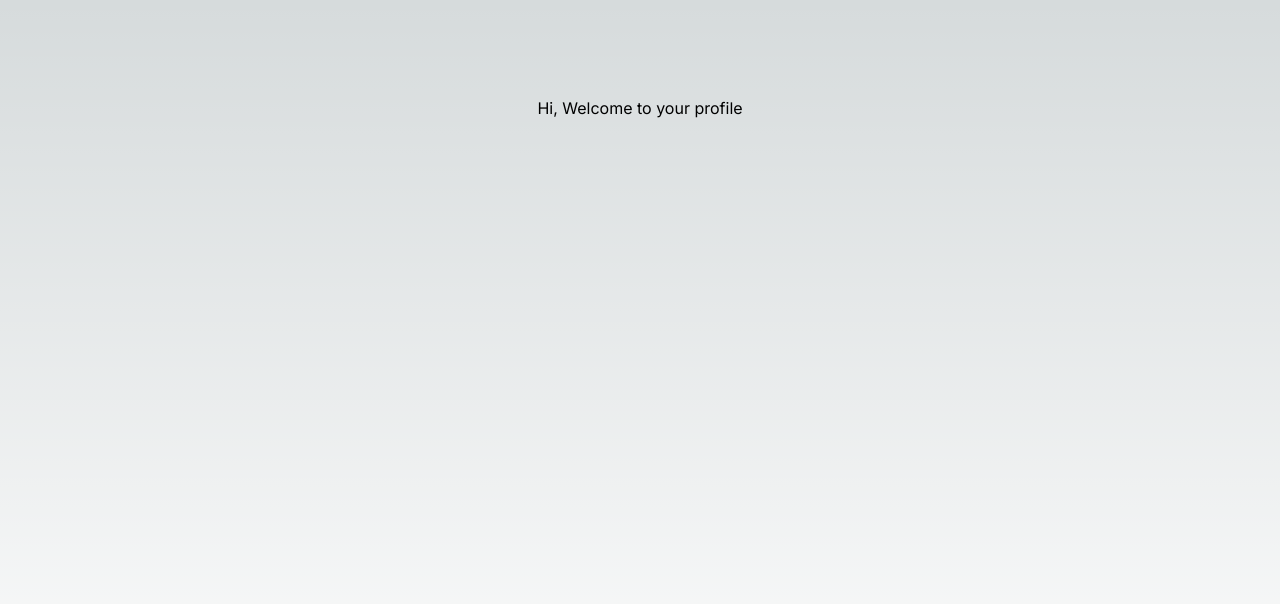
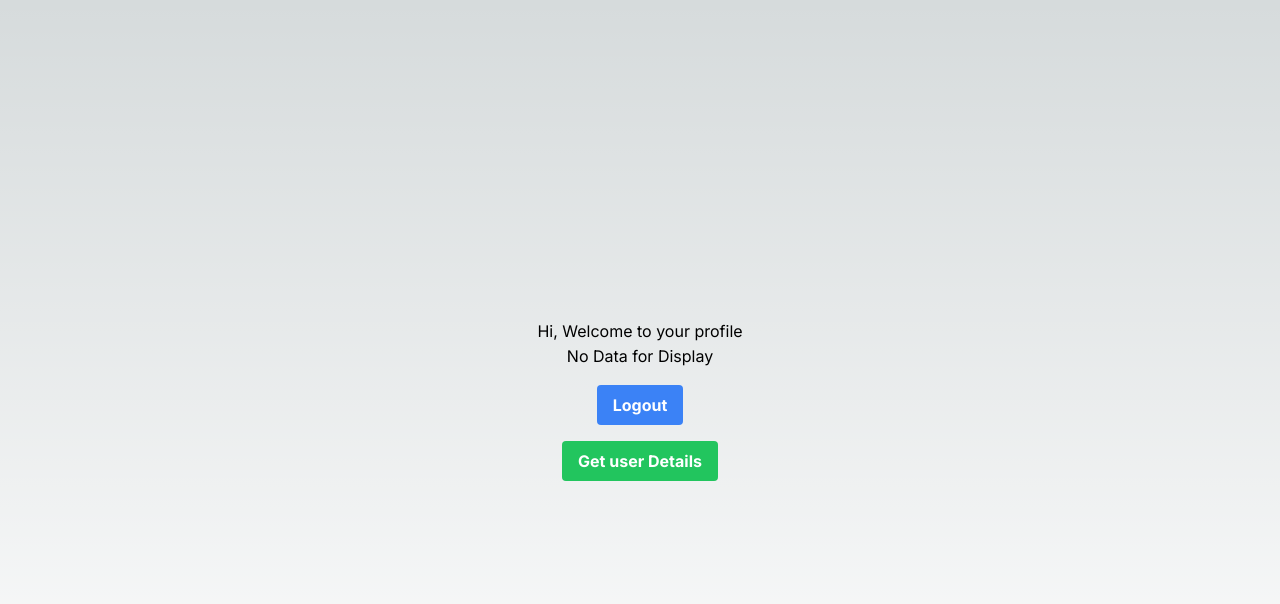
Before and after one commit to nadeemkhan6993/signupdashboard, a Next.js app: page /profile in a window 1280 px wide. Shown: the top 604 px of the page. Built offline with nearby package versions, Linux system fonts and the light colour scheme.

Commit message:
middleware added for optimization

```diff
--- /dev/null
+++ b/src/app/profile/[id]/page.tsx
@@ -0,0 +1,13 @@
+'use client'
+import React from 'react'
+
+function page({params} : any) {
+  return (
+    <div className='flex flex-col items-center justify-center min-h-screen py-2'>
+        <h1>Your Profile</h1>
+        <h2 className='p-3 bg-green-500 rounded text-black'>{params.id}</h2>
+    </div>
+  )
+}
+
+export default page
--- a/src/app/profile/page.tsx
+++ b/src/app/profile/page.tsx
@@ -1,10 +1,53 @@
 'use client'
-import React from 'react'
+import axios from 'axios'
+import Link from 'next/link'
+import { useRouter } from 'next/navigation'
+import React, { useState } from 'react'
+import toast from 'react-hot-toast'
 
 function Profile() {
+
+  const router = useRouter()
+  const [data, setData] = useState("nothing")
+
+  const getUserDetails = async () => {
+    try {
+      const res = await axios.post("api/users/me")
+      console.log(res.data);
+      setData(res.data.data._id)
+    } catch (error : any) {
+      console.log(error.message);
+      toast.error(error.message);
+    }
+  }
+
+  const logout = async () =>{
+    try {
+      axios.get("api/users/logout")
+      setData("nothing")
+      router.push("/login")
+    } catch (error: any) {
+      console.log(error.message);
+      toast.error(error.message);
+    }
+  }
+
   return (
-    <div className="flex min-h-screen flex-col items-center p-24">
+    <div className="flex flex-col items-center justify-center min-h-screen py-2">
         <h1>Hi, Welcome to your profile</h1>
+        <hr />
+        <h2>{data === 'nothing' ? "No Data for Display" :
+          <Link href={`/profile/${data}`}>Test {data}</Link>
+          }</h2>
+        <hr />
+        <button className='bg-blue-500 mt-4 hover:bg-blue-700 text-white font-bold py-2 px-4 rounded'
+         onClick={logout}>
+          Logout
+          </button>
+          <button className='bg-green-500 mt-4 hover:bg-blue-700 text-white font-bold py-2 px-4 rounded'
+         onClick={getUserDetails}>
+          Get user Details
+          </button>
     </div>
   )
 }
```
Also changed, not shown: src/middleware.ts (added, +24 -0 lines).
